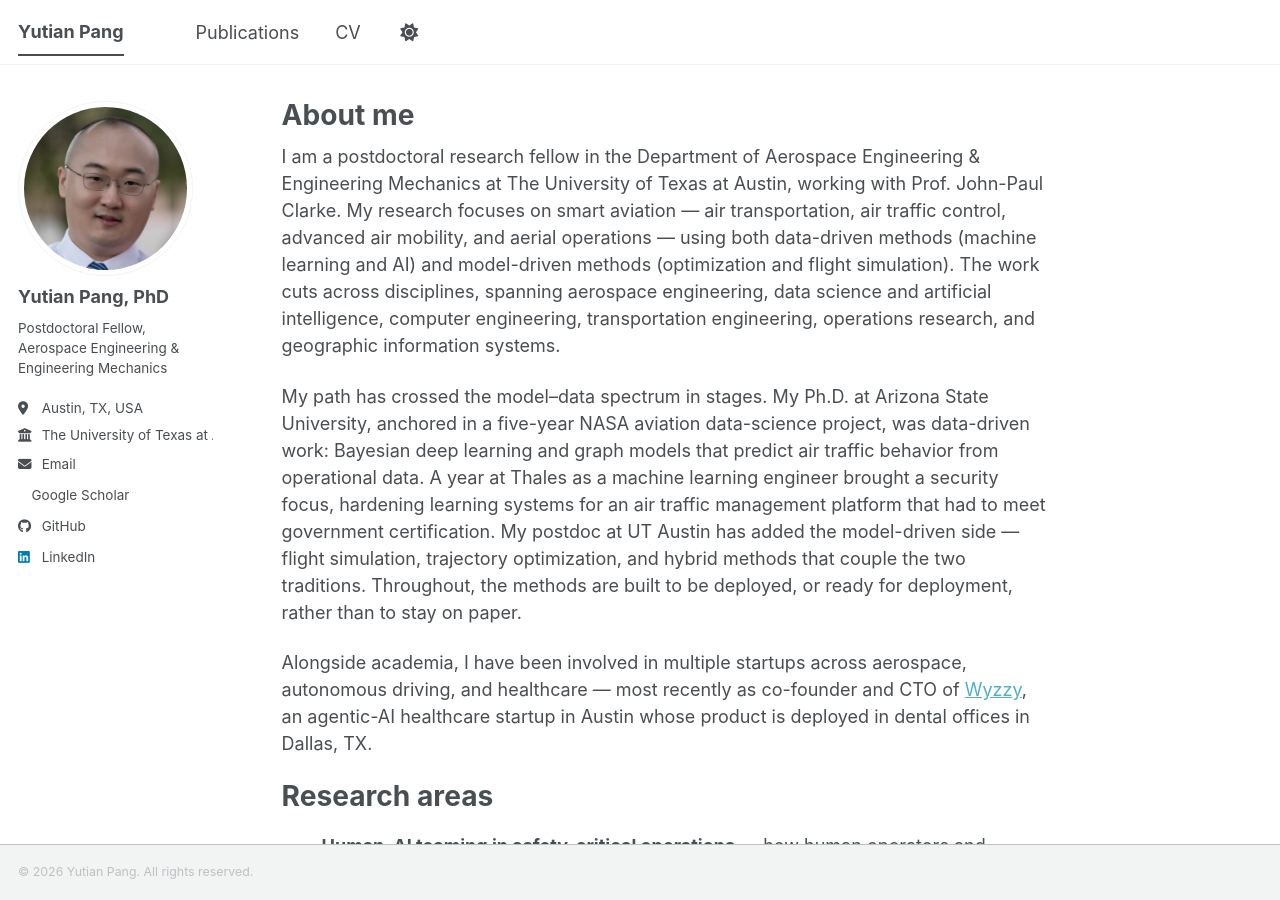
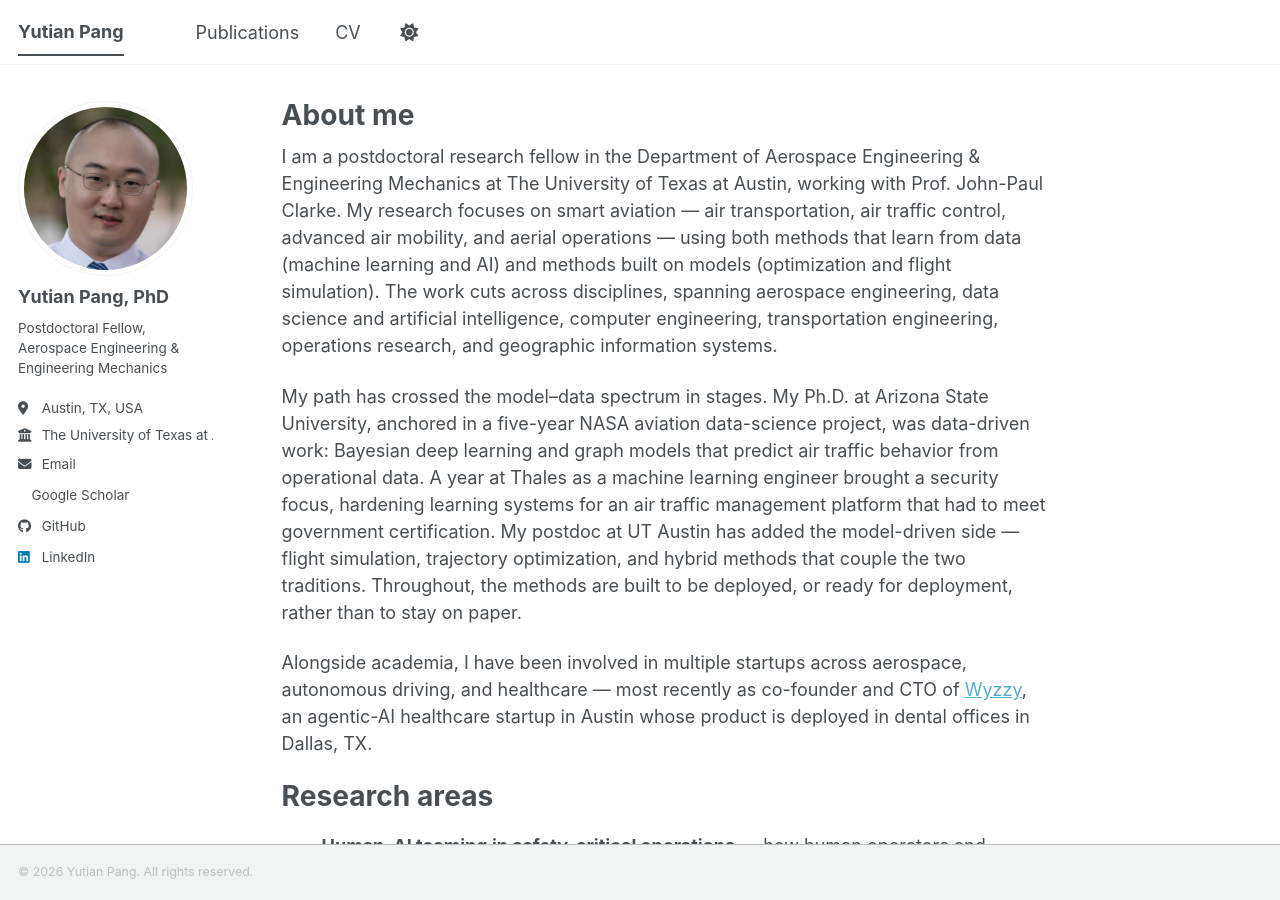
Before and after one commit to YutianPangASU/yutianpangasu.github.io, a Jekyll site: the page built from _pages/about.md, in a window 1280 px wide and 900 px high. Built offline with Jekyll 4.4.1, drawn with Linux system fonts in a browser that asks for light colours; a style sheet for code colours, icons or effects is not loaded.

Commit message:
Homepage: rephrase main paragraph to avoid hyphenated compounds
Co-Authored-By: Claude Fable 5 <noreply@anthropic.com>

```diff
--- a/_pages/about.md
+++ b/_pages/about.md
@@ -8,7 +8,7 @@ redirect_from:
   - /about.html
 ---
 
-I am a postdoctoral research fellow in the Department of Aerospace Engineering & Engineering Mechanics at The University of Texas at Austin, working with Prof. John-Paul Clarke. My research focuses on smart aviation — air transportation, air traffic control, advanced air mobility, and aerial operations — using both data-driven methods (machine learning and AI) and model-driven methods (optimization and flight simulation). The work cuts across disciplines, spanning aerospace engineering, data science and artificial intelligence, computer engineering, transportation engineering, operations research, and geographic information systems.
+I am a postdoctoral research fellow in the Department of Aerospace Engineering & Engineering Mechanics at The University of Texas at Austin, working with Prof. John-Paul Clarke. My research focuses on smart aviation — air transportation, air traffic control, advanced air mobility, and aerial operations — using both methods that learn from data (machine learning and AI) and methods built on models (optimization and flight simulation). The work cuts across disciplines, spanning aerospace engineering, data science and artificial intelligence, computer engineering, transportation engineering, operations research, and geographic information systems.
 
 My path has crossed the model–data spectrum in stages. My Ph.D. at Arizona State University, anchored in a five-year NASA aviation data-science project, was data-driven work: Bayesian deep learning and graph models that predict air traffic behavior from operational data. A year at Thales as a machine learning engineer brought a security focus, hardening learning systems for an air traffic management platform that had to meet government certification. My postdoc at UT Austin has added the model-driven side — flight simulation, trajectory optimization, and hybrid methods that couple the two traditions. Throughout, the methods are built to be deployed, or ready for deployment, rather than to stay on paper.
 
```
